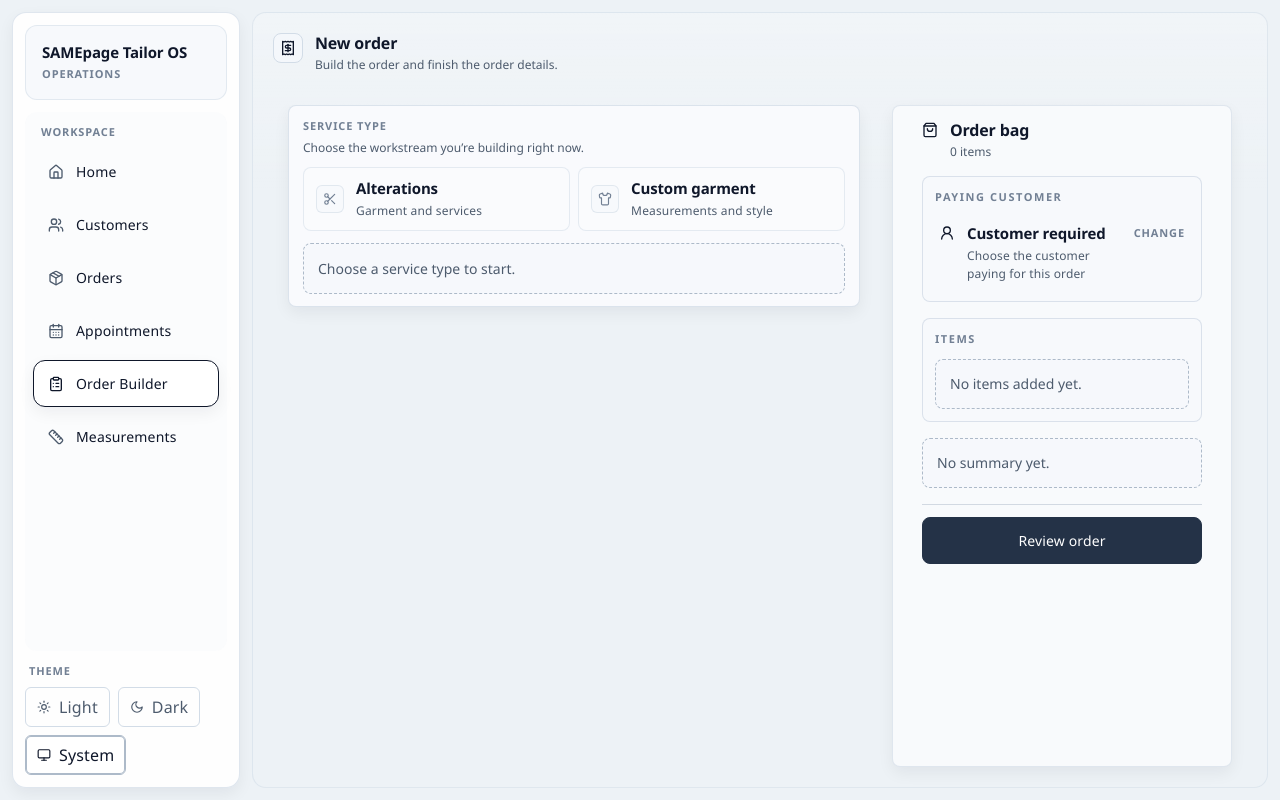
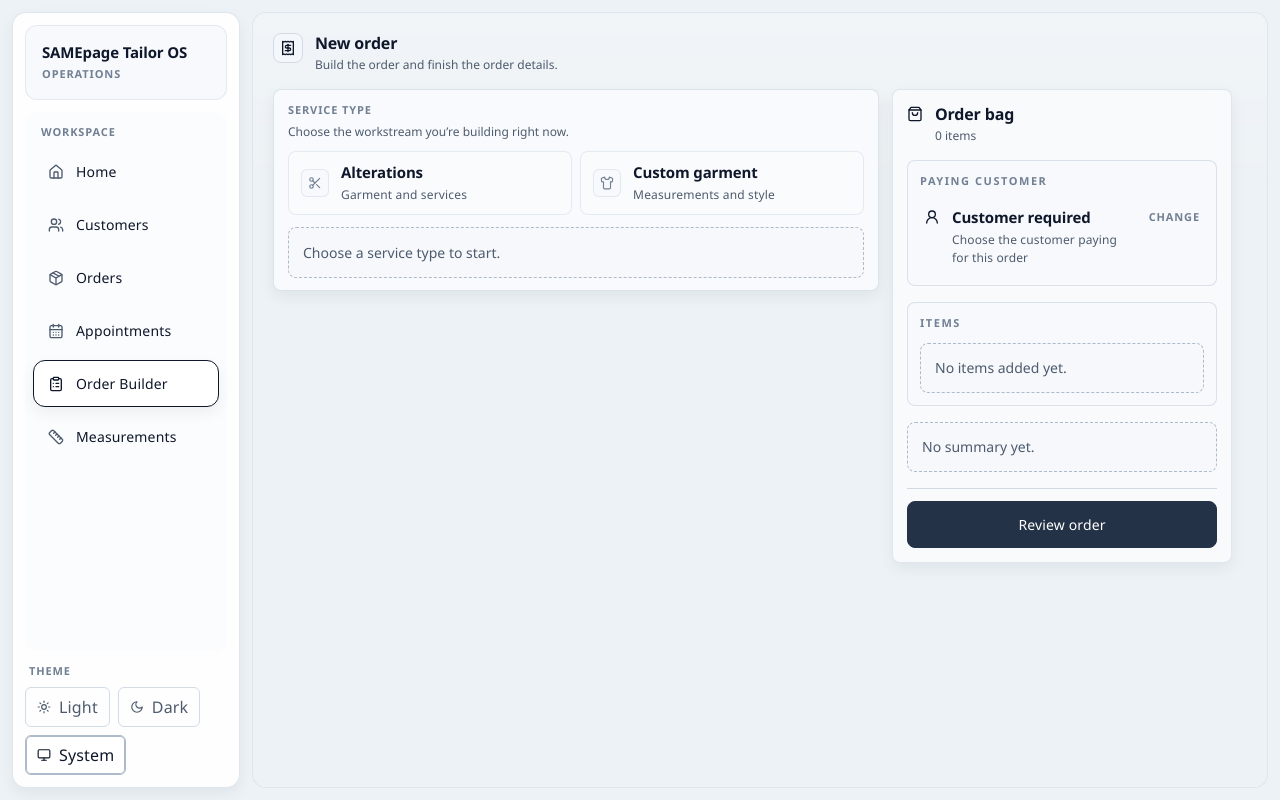
Before and after one commit to EvilHidden/maximus-prototype, a React (Vite) app: page / in a window 1280 px wide. Both pictures are taken after a click on the button "Order Builder". Built offline with nearby package versions, Linux system fonts and the light colour scheme.

Commit message:
Unify Order Builder scroll shell

```diff
--- a/src/features/order/components/OrderBag.tsx
+++ b/src/features/order/components/OrderBag.tsx
@@ -14,6 +14,7 @@ import { formatPickupSchedule, getCustomFulfillmentSummary } from "../selectors"
 import { PricingSummary as PricingSummaryPanel } from "./PricingSummary";
 
 type OrderBagProps = {
+  className?: string;
   customer: Customer | null;
   lineItems: OrderBagLineItem[];
   pricing: PricingSummary;
@@ -35,6 +36,7 @@ type OrderBagProps = {
 };
 
 export function OrderBag({
+  className,
   customer,
   lineItems,
   pricing,
@@ -67,7 +69,7 @@ export function OrderBag({
   };
 
   return (
-    <Surface tone="support" className="app-support-rail-fixed w-full p-3.5 app-order-bag">
+    <Surface tone="support" className={cx("app-support-rail-fixed w-full p-3.5 app-order-bag", className)}>
       <div className="mb-4 flex items-start justify-between gap-3">
         <div className="flex items-start gap-3">
           <ShoppingBag aria-hidden="true" className="mt-0.5 h-4 w-4 text-[var(--app-text-soft)]" />
@@ -112,6 +114,7 @@ export function OrderBag({
 
         <PanelSection title="Items" className="border-0 bg-transparent p-0">
           {lineItems.length > 0 ? (
+            <div className="app-order-bag__items-scroll">
               <div className="app-order-bag__items">
                 {lineItems.map((item, index) => (
                   <div
@@ -202,6 +205,7 @@ export function OrderBag({
                     </div>
                   </div>
                 ))}
+              </div>
             </div>
           ) : (
             <EmptyState>No items added yet.</EmptyState>
--- a/src/index.css
+++ b/src/index.css
@@ -567,12 +567,6 @@ textarea:focus-visible {
   gap: 0.8rem;
 }
 
-.app-order-page {
-  display: grid;
-  gap: 1rem;
-  min-height: 0;
-}
-
 .app-order-builder-layout__main {
   min-width: 0;
 }
@@ -966,6 +960,10 @@ textarea:focus-visible {
   border-top: 1px solid color-mix(in srgb, var(--app-border-strong) 18%, transparent);
 }
 
+.app-order-bag__items-scroll {
+  min-height: 0;
+}
+
 @media (min-width: 768px) and (max-width: 999px) {
   .app-shell {
     padding:
@@ -1031,20 +1029,6 @@ textarea:focus-visible {
     align-items: start;
   }
 
-  .app-order-page {
-    grid-template-rows: auto minmax(0, 1fr);
-    height: 100%;
-    min-height: 0;
-    overflow: visible;
-  }
-
-  .app-order-builder-layout {
-    align-items: stretch;
-    height: 100%;
-    min-height: 0;
-    overflow: visible;
-  }
-
   .app-support-rail-fixed {
     min-width: var(--app-support-rail-width-tablet);
     max-width: var(--app-support-rail-width-tablet);
@@ -1083,37 +1067,16 @@ textarea:focus-visible {
     top: 0;
   }
 
-  .app-order-builder-layout__main,
   .app-order-builder-layout__rail {
-    min-height: 0;
-    align-self: stretch;
-  }
-
-  .app-order-builder-layout__rail {
-    display: flex;
-    flex-direction: column;
-    overflow: visible;
-  }
-
-  .app-order-builder-layout__main-scroll {
-    height: 100%;
-    min-height: 0;
+    min-width: 0;
+  }
+
+  .app-order-bag__items-scroll {
+    max-height: clamp(12rem, calc(100dvh - 25rem), 22rem);
     overflow-y: auto;
     overscroll-behavior: contain;
-    scrollbar-gutter: stable both-edges;
+    scrollbar-gutter: stable;
     padding-right: 0.2rem;
-    padding-bottom: 0.2rem;
-  }
-
-  .app-order-builder-layout .app-order-bag {
-    position: static;
-    top: auto;
-    flex: 1;
-    max-height: none;
-    overflow-x: hidden;
-    overflow-y: auto;
-    overscroll-behavior: contain;
-    scrollbar-gutter: stable both-edges;
   }
 
   .app-measurements-layout .app-support-rail-fixed {
@@ -1301,20 +1264,6 @@ textarea:focus-visible {
     align-items: start;
   }
 
-  .app-order-page {
-    grid-template-rows: auto minmax(0, 1fr);
-    height: 100%;
-    min-height: 0;
-    overflow: visible;
-  }
-
-  .app-order-builder-layout {
-    align-items: stretch;
-    height: 100%;
-    min-height: 0;
-    overflow: visible;
-  }
-
   .app-support-rail-fixed {
     min-width: var(--app-support-rail-width);
     max-width: var(--app-support-rail-width);
@@ -1375,37 +1324,13 @@ textarea:focus-visible {
     top: 0;
   }
 
-  .app-order-builder-layout__main,
   .app-order-builder-layout__rail {
-    min-height: 0;
-    align-self: stretch;
-  }
-
-  .app-order-builder-layout__rail {
-    display: flex;
-    flex-direction: column;
-    overflow: visible;
-  }
-
-  .app-order-builder-layout__main-scroll {
-    height: 100%;
-    min-height: 0;
-    overflow-y: auto;
-    overscroll-behavior: contain;
-    scrollbar-gutter: stable both-edges;
+    min-width: 0;
+  }
+
+  .app-order-bag__items-scroll {
+    max-height: clamp(12rem, calc(100dvh - 27rem), 28rem);
     padding-right: 0.25rem;
-    padding-bottom: 0.25rem;
-  }
-
-  .app-order-builder-layout .app-order-bag {
-    position: static;
-    top: auto;
-    flex: 1;
-    max-height: none;
-    overflow-x: hidden;
-    overflow-y: auto;
-    overscroll-behavior: contain;
-    scrollbar-gutter: stable both-edges;
   }
 
   .app-home-dashboard {
--- a/src/screens/OrderScreen.tsx
+++ b/src/screens/OrderScreen.tsx
@@ -10,7 +10,7 @@ import { MeasurementsCard } from "../features/order/components/MeasurementsCard"
 import { CustomGarmentBuilder } from "../features/order/components/CustomGarmentBuilder";
 import { ItemEditBanner } from "../features/order/components/ItemEditBanner";
 import { OrderBag } from "../features/order/components/OrderBag";
-import { ActionButton, SectionHeader, StatusPill, Surface, cx } from "../components/ui/primitives";
+import { ActionButton, SectionHeader, StatusPill, Surface } from "../components/ui/primitives";
 import { CustomerPickerModal } from "../features/order/modals/CustomerPickerModal";
 import { PickupScheduleModal } from "../features/order/modals/PickupScheduleModal";
 import { MeasurementSetModal } from "../features/order/modals/MeasurementSetModal";
@@ -125,7 +125,7 @@ export function OrderScreen({
   };
 
   return (
-    <div className="app-order-page">
+    <div className="space-y-3">
       {isEditingExistingOrder ? (
         <Surface
           tone="control"
@@ -166,8 +166,7 @@ export function OrderScreen({
       )}
 
       <div className="app-page-with-support-rail app-order-builder-layout gap-3.5">
-        <div className="app-order-builder-layout__main">
-          <div className="space-y-3.5 app-order-builder-layout__main-scroll">
+        <div className="space-y-3.5 app-order-builder-layout__main">
           <WorkflowSelector
             activeWorkflow={order.activeWorkflow}
             hasAlterationContent={controller.hasAlterationContent}
@@ -291,15 +290,9 @@ export function OrderScreen({
             </Surface>
           ) : null}
         </div>
-        </div>
 
-        <div
-          className={cx(
-            "space-y-3.5 app-order-builder-layout__rail min-[1000px]:flex min-[1000px]:flex-col",
-            order.activeWorkflow === "alteration" && "min-[1000px]:min-h-0",
-          )}
-        >
         <OrderBag
+          className="app-order-builder-layout__rail"
           customer={payerCustomer}
           lineItems={controller.lineItems}
           pricing={controller.pricing}
@@ -319,7 +312,6 @@ export function OrderScreen({
           continueDisabled={continueDisabled}
           continueDisabledReason={continueDisabledReason}
         />
-        </div>
       </div>
 
       {controller.customerModalOpen ? (
```
Lines whose indentation alone changed are shown as unchanged.
